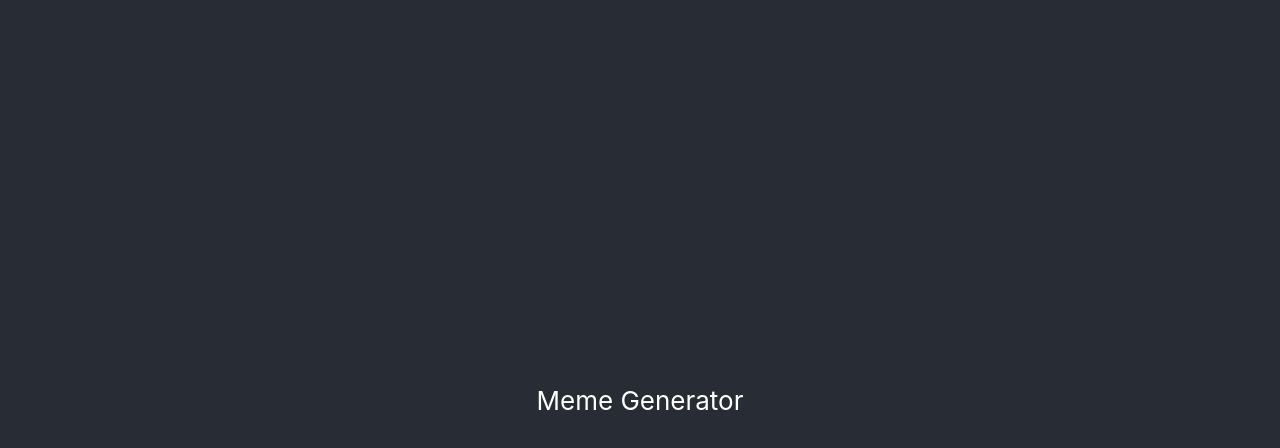
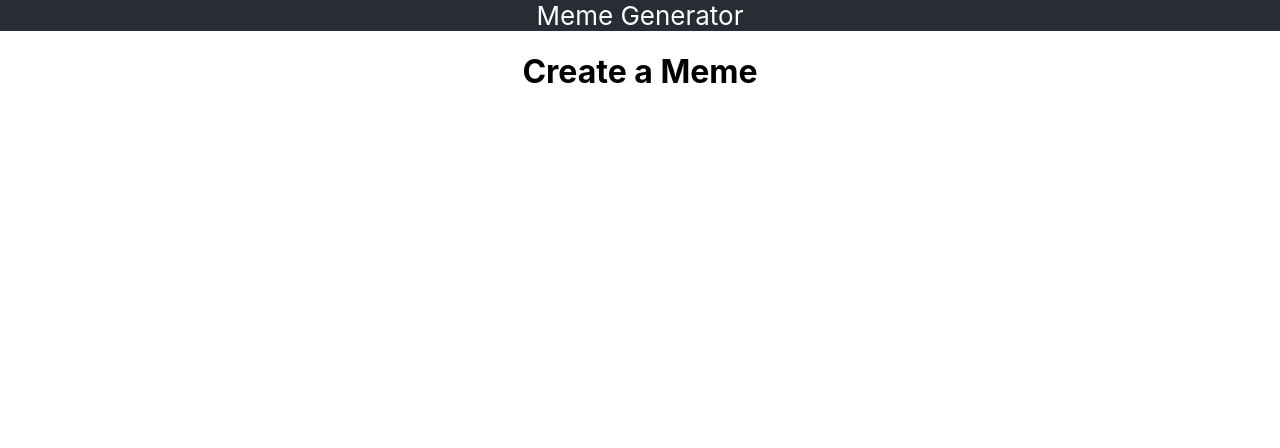
Before and after one commit to kwolosonovich/meme-generator-redux, a React (Create React App) app: page / in a window 1280 px wide. Shown: the top 448 px of the page. Built offline with nearby package versions, Linux system fonts and the light colour scheme.

Commit message:
added base form and meme files

```diff
--- a/package.json
+++ b/package.json
@@ -3,7 +3,6 @@
   "version": "0.1.0",
   "private": true,
   "dependencies": {
-    "@material-ui/core": "^4.11.3",
     "@testing-library/jest-dom": "^5.11.4",
     "@testing-library/react": "^11.1.0",
     "@testing-library/user-event": "^12.1.10",
--- a/src/App.css
+++ b/src/App.css
@@ -7,15 +7,9 @@
   pointer-events: none;
 }
 
-@media (prefers-reduced-motion: no-preference) {
-  .App-logo {
-    animation: App-logo-spin infinite 20s linear;
-  }
-}
-
 .App-header {
   background-color: #282c34;
-  min-height: 100vh;
+  /* min-height: 100vh; */
   display: flex;
   flex-direction: column;
   align-items: center;
@@ -27,12 +21,3 @@
 .App-link {
   color: #61dafb;
 }
-
-@keyframes App-logo-spin {
-  from {
-    transform: rotate(0deg);
-  }
-  to {
-    transform: rotate(360deg);
-  }
-}
--- a/src/App.js
+++ b/src/App.js
@@ -1,4 +1,5 @@
-import logo from './logo.svg';
+import React from "react";
+import CreateForm from "./CreateForm"
 import './App.css';
 
 function App() {
@@ -7,6 +8,7 @@ function App() {
       <header className="App-header">
         Meme Generator
       </header>
+      <CreateForm/>
     </div>
   );
 }
--- /dev/null
+++ b/src/CreateForm.js
@@ -0,0 +1,7 @@
+import React, { useState } from "react";
+
+function CreateForm() {
+  return <h1>Create a Meme</h1>;
+}
+
+export default CreateForm
```
Also changed, not shown: src/Meme.js (added, +10 -0 lines), src/MemeList.js (added), 1 other file (tests, documents, lock files or other folders).
